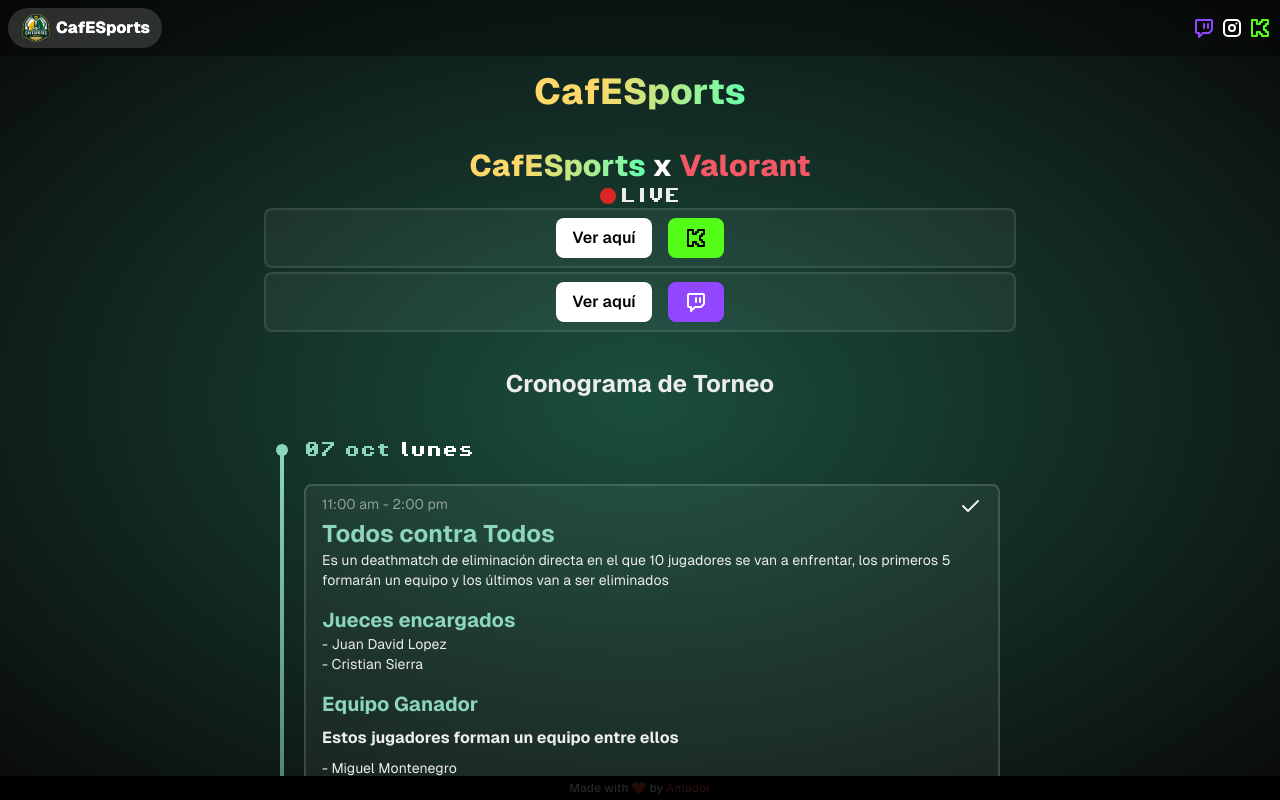
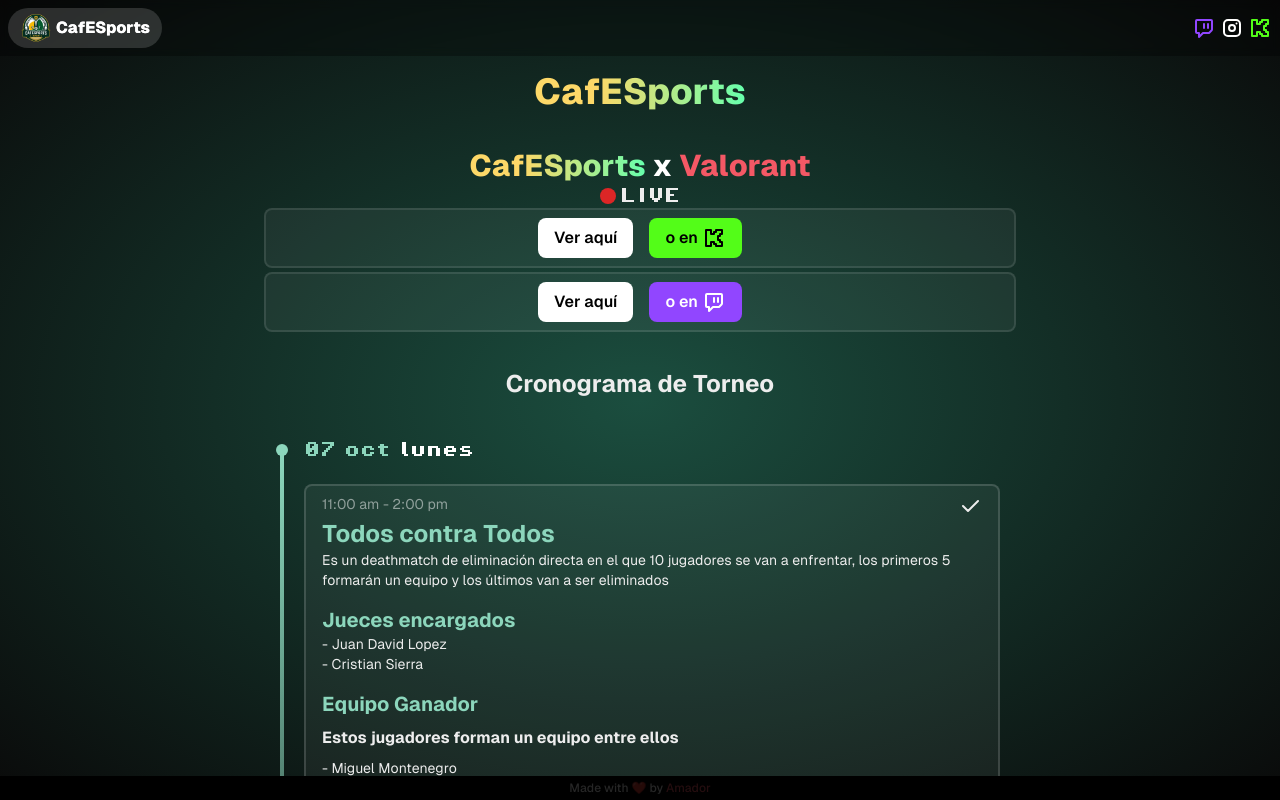
Before and after one commit to odiador/cafesports, a Next.js app: page / in a window 1280 px wide. Shown: the top 800 px of the page. Built offline with nearby package versions, Linux system fonts and the light colour scheme.

Commit message:
te falla? 🧠

```diff
--- a/app/page.tsx
+++ b/app/page.tsx
@@ -38,7 +38,7 @@
           </p>
 
         </motion.div>
-        {live&& <Embeds/>}
+        {live && <Embeds />}
         <h1 className="w-full mt-8 text-center text-2xl font-bold "
           onCanPlay={() => setLive(true)}
         >Cronograma de Torneo</h1>
--- a/components/Embeds.tsx
+++ b/components/Embeds.tsx
@@ -8,8 +8,8 @@
 
 const Embeds = () => {
 
-  const [showKick, setShowKick] = useState(false);
-  const [showTwitch, setShowTwitch] = useState(false);
+    const [showKick, setShowKick] = useState(false);
+    const [showTwitch, setShowTwitch] = useState(false);
     return (
         <>
             <div className="font-operator flex items-center gap-1">
@@ -23,7 +23,7 @@
                 <div className="flex gap-4">
                     <button onClick={() => setShowKick(k => !k)}
                         className="bg-white w-fit text-black transition-all font-semibold rounded-lg px-4 py-2 hover:bg-white/85 flex gap-1 hover:scale-110">Ver aquí</button>
-                    <Link href="https://kick.com/cafesports" className="bg-[#53fd18] w-fit text-black transition-all font-semibold rounded-lg px-4 py-2 flex gap-1 hover:scale-110"><IconBrandKick /></Link>
+                    <Link href="https://kick.com/cafesports" className="bg-[#53fd18] w-fit text-black transition-all font-semibold rounded-lg px-4 py-2 flex gap-1 hover:scale-110">o en <IconBrandKick /></Link>
                 </div>
                 {showKick && <KickEmbed />}
             </div>
@@ -32,7 +32,7 @@
                 <div className="flex gap-4">
                     <button onClick={() => setShowTwitch(k => !k)}
                         className="bg-white w-fit text-black transition-all font-semibold rounded-lg px-4 py-2 hover:bg-white/85 flex gap-1 hover:scale-110">Ver aquí</button>
-                    <Link href="https://twitch.tv/cafesportsq" className="bg-[#9146ff] w-fit text-white transition-all font-semibold rounded-lg px-4 py-2 flex gap-1 hover:scale-110"><IconBrandTwitch /></Link>
+                    <Link href="https://twitch.tv/cafesportsq" className="bg-[#9146ff] w-fit text-white transition-all font-semibold rounded-lg px-4 py-2 flex gap-1 hover:scale-110">o en <IconBrandTwitch /></Link>
                 </div>
                 {showTwitch && <TwitchEmbed />}
             </div>
```
